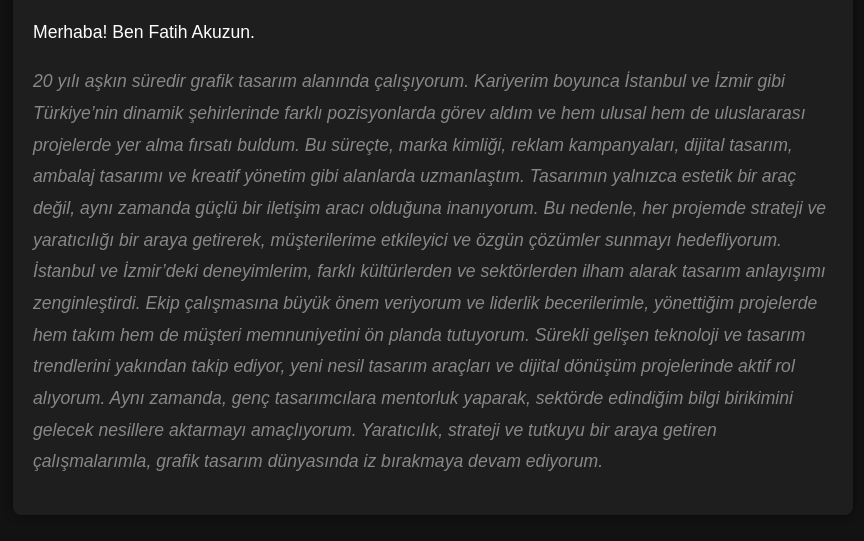
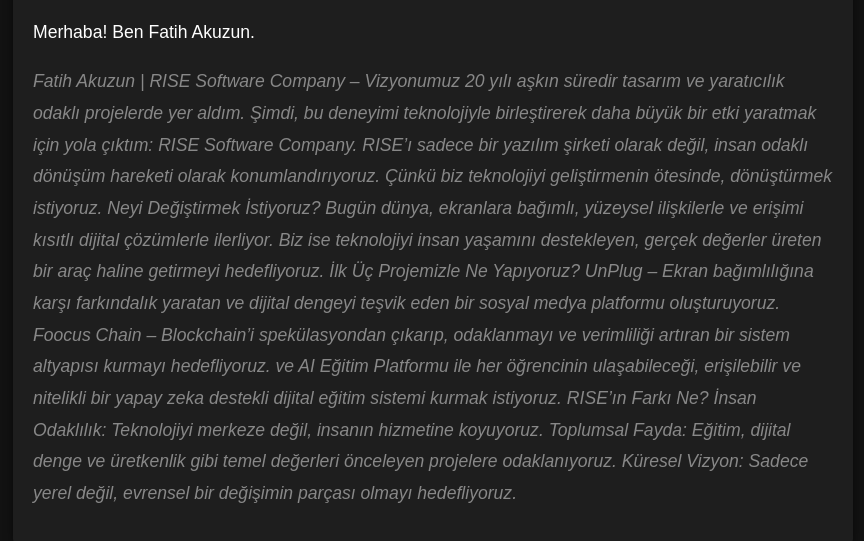
Before and after one commit to fatihakuzun/fatihakuzun.github.io, a plain HTML site: page index.html in a window 1280 px wide. Shown: the part 323-864 px from the top of the page, without its empty margins (207-1071 px from the left). Drawn offline with Linux system fonts and the light colour scheme.

Commit message:
Update index.html

```diff
--- a/index.html
+++ b/index.html
@@ -53,13 +53,32 @@
         <img src="fotografiniz.jpg" alt="Fatih Akuzun" class="profile-img">
         <div class="bio">
             <p>Merhaba! Ben Fatih Akuzun. </p>
-            <p class="placeholder">20 yılı aşkın süredir grafik tasarım alanında çalışıyorum. Kariyerim boyunca İstanbul ve İzmir gibi Türkiye’nin dinamik şehirlerinde farklı pozisyonlarda görev aldım ve hem ulusal hem de uluslararası projelerde yer alma fırsatı buldum. Bu süreçte, marka kimliği, reklam kampanyaları, dijital tasarım, ambalaj tasarımı ve kreatif yönetim gibi alanlarda uzmanlaştım.
+            <p class="placeholder">Fatih Akuzun | RISE Software Company – Vizyonumuz
 
-Tasarımın yalnızca estetik bir araç değil, aynı zamanda güçlü bir iletişim aracı olduğuna inanıyorum. Bu nedenle, her projemde strateji ve yaratıcılığı bir araya getirerek, müşterilerime etkileyici ve özgün çözümler sunmayı hedefliyorum. İstanbul ve İzmir’deki deneyimlerim, farklı kültürlerden ve sektörlerden ilham alarak tasarım anlayışımı zenginleştirdi.
+20 yılı aşkın süredir tasarım ve yaratıcılık odaklı projelerde yer aldım. Şimdi, bu deneyimi teknolojiyle birleştirerek daha büyük bir etki yaratmak için yola çıktım: RISE Software Company.
 
-Ekip çalışmasına büyük önem veriyorum ve liderlik becerilerimle, yönettiğim projelerde hem takım hem de müşteri memnuniyetini ön planda tutuyorum. Sürekli gelişen teknoloji ve tasarım trendlerini yakından takip ediyor, yeni nesil tasarım araçları ve dijital dönüşüm projelerinde aktif rol alıyorum.
+RISE’ı sadece bir yazılım şirketi olarak değil, insan odaklı dönüşüm hareketi olarak konumlandırıyoruz.
+Çünkü biz teknolojiyi geliştirmenin ötesinde, dönüştürmek istiyoruz.
 
-Aynı zamanda, genç tasarımcılara mentorluk yaparak, sektörde edindiğim bilgi birikimini gelecek nesillere aktarmayı amaçlıyorum. Yaratıcılık, strateji ve tutkuyu bir araya getiren çalışmalarımla, grafik tasarım dünyasında iz bırakmaya devam ediyorum.</p>
+Neyi Değiştirmek İstiyoruz?
+Bugün dünya, ekranlara bağımlı, yüzeysel ilişkilerle ve erişimi kısıtlı dijital çözümlerle ilerliyor.
+Biz ise teknolojiyi insan yaşamını destekleyen, gerçek değerler üreten bir araç haline getirmeyi hedefliyoruz.
+
+İlk Üç Projemizle Ne Yapıyoruz?
+UnPlug – Ekran bağımlılığına karşı farkındalık yaratan ve dijital dengeyi teşvik eden bir sosyal medya platformu oluşturuyoruz.
+
+Foocus Chain – Blockchain’i spekülasyondan çıkarıp, odaklanmayı ve verimliliği artıran bir sistem altyapısı kurmayı hedefliyoruz.
+
+ve AI Eğitim Platformu ile her öğrencinin ulaşabileceği, erişilebilir ve nitelikli bir yapay zeka destekli dijital eğitim sistemi kurmak istiyoruz.
+
+RISE’ın Farkı Ne?
+İnsan Odaklılık: Teknolojiyi merkeze değil, insanın hizmetine koyuyoruz.
+
+Toplumsal Fayda: Eğitim, dijital denge ve üretkenlik gibi temel değerleri önceleyen projelere odaklanıyoruz.
+
+Küresel Vizyon: Sadece yerel değil, evrensel bir değişimin parçası olmayı hedefliyoruz.
+
+</p>
         </div>
     </div>
 </body>
```
